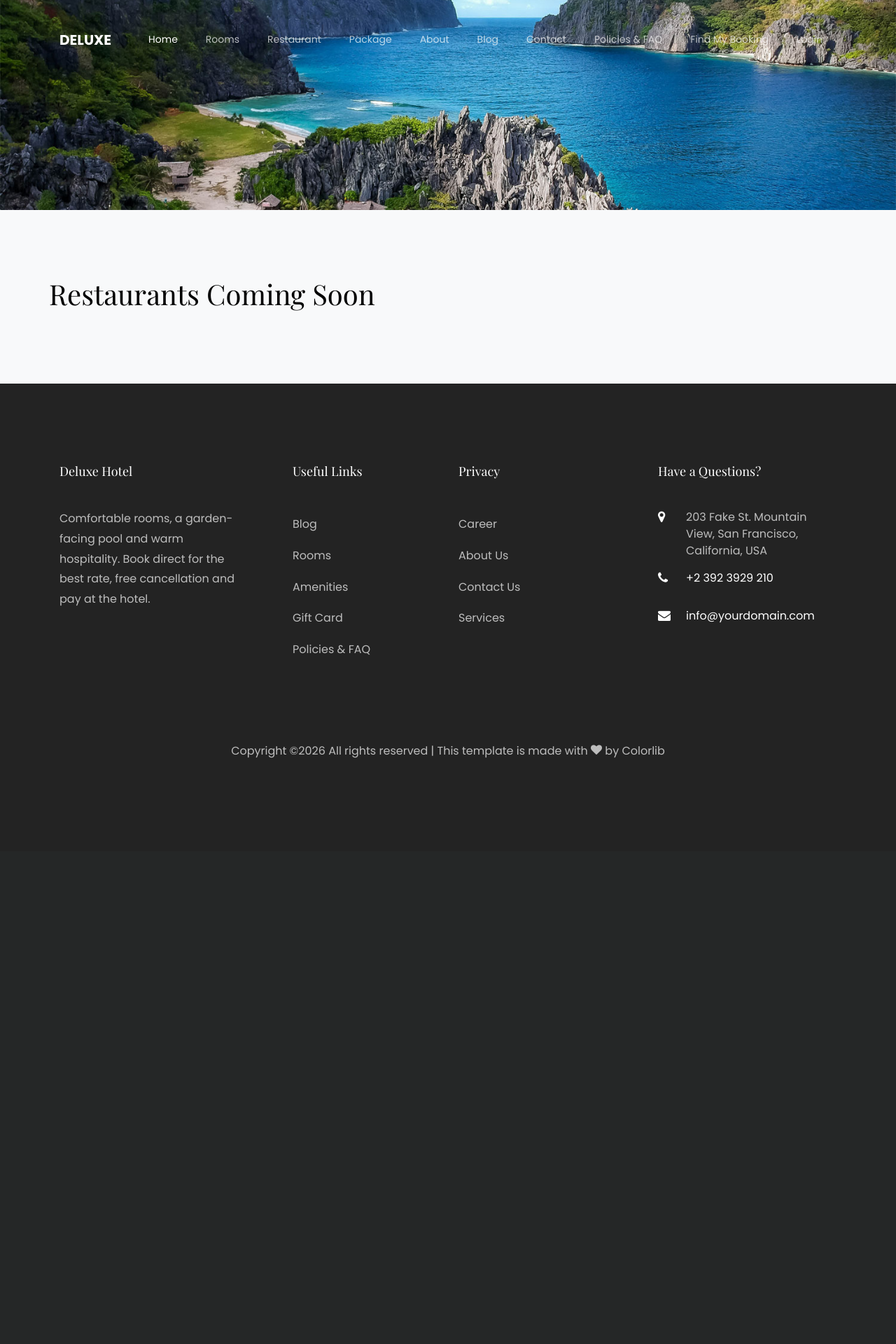
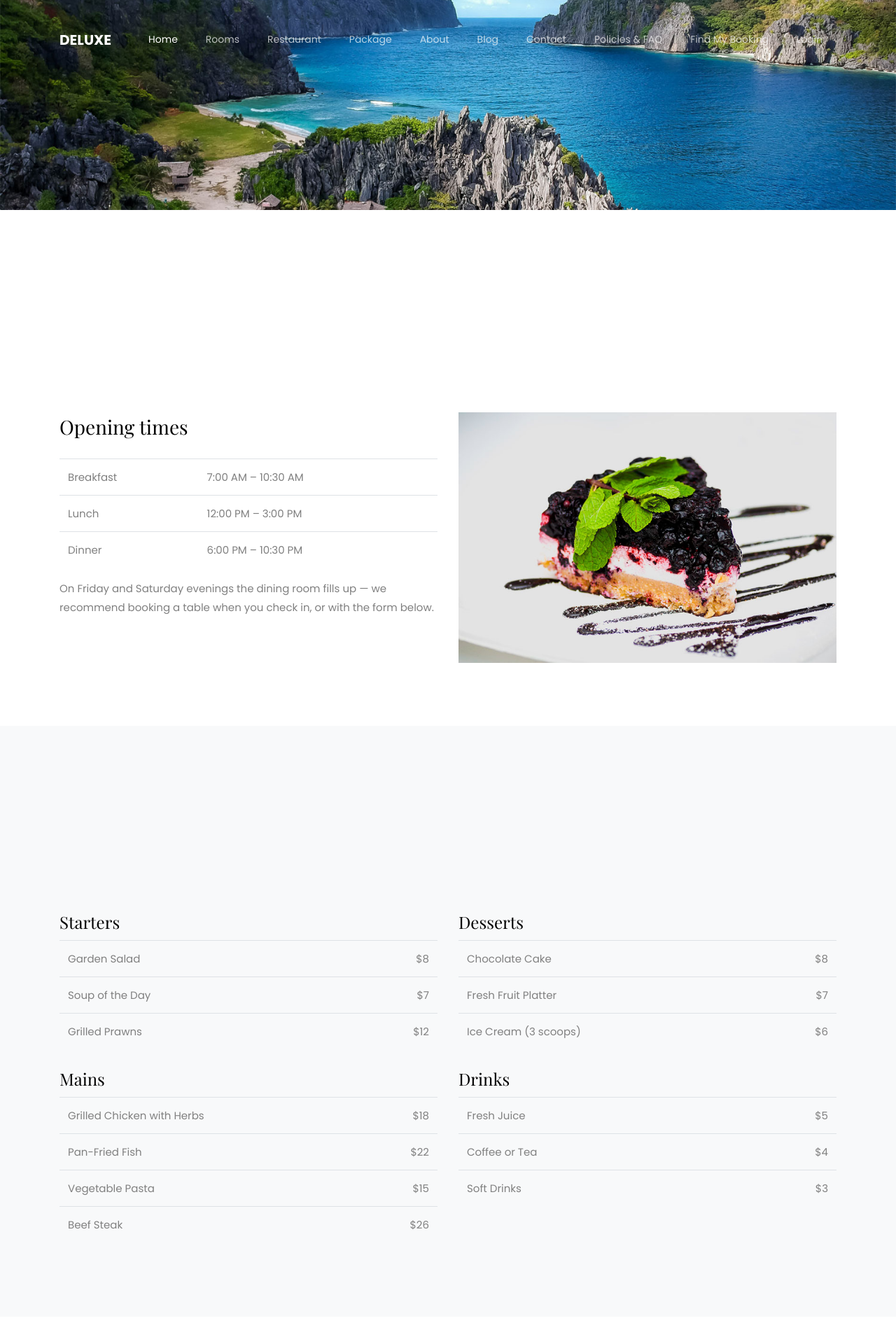
Before and after one commit to MdTanzil/Hotel-Booking-app-Django, a Django app: page /restaurants/ in a window 1280 px wide. Shown: the top 1920 px of the page at 70% size. Before the commit the page ends 1083 px from the top, so only its background shows below. Run offline with Django 4.2, Linux system fonts and the light colour scheme; some libraries are stand-ins or nearby versions; some web fonts are replaced.

Commit message:
Add restaurant page with menu, opening times and Book a Table, plus Whats Included page

```diff
--- a/hotelbooking/form.py
+++ b/hotelbooking/form.py
@@ -1,6 +1,6 @@
 from django.forms import ModelForm
 from django import forms
-from .models import Booking, Package_Booking, Contact, Review, Lead
+from .models import Booking, Package_Booking, Contact, Review, Lead, TableBooking
 from datetime import datetime
 
 # Create the form class.
@@ -183,3 +183,42 @@ class LeadForm(ModelForm):
         if start_date and end_date and end_date <= start_date:
             self.add_error("end_date", "Departure date must be after arrival date.")
         return cleaned_data
+
+
+class TableBookingForm(ModelForm):
+    date = forms.DateField(
+        required=True,
+        label="Date",
+        widget=forms.DateInput(attrs={"type": "date", "min": datetime.now().date()}),
+    )
+    occasion = forms.CharField(
+        label="Occasion (optional)",
+        required=False,
+        help_text="Birthday, anniversary, business dinner — anything we should know.",
+    )
+    message = forms.CharField(
+        label="Anything else? (optional)",
+        required=False,
+        widget=forms.Textarea(attrs={"rows": 3}),
+    )
+
+    class Meta:
+        model = TableBooking
+        fields = [
+            "name",
+            "email",
+            "phone_number",
+            "date",
+            "time",
+            "guests",
+            "occasion",
+            "message",
+        ]
+
+    def clean_guests(self):
+        guests = self.cleaned_data.get("guests")
+        if guests is not None and not 1 <= guests <= 12:
+            raise forms.ValidationError(
+                "Tables seat 1 to 12 guests — for larger parties, please use the group enquiry form on the Contact page."
+            )
+        return guests
--- a/hotelbooking/templates/hotelbooking/about/main.html
+++ b/hotelbooking/templates/hotelbooking/about/main.html
@@ -1,7 +1,7 @@
 {% extends 'base.html' %}
 {% load static %}
 {% block title %}
-Restaurants
+About Us
 {% endblock title %}
 {% block body %}
     {% include 'hotelbooking/hero.html' with pagename="About Us" %}
@@ -38,7 +38,7 @@ Restaurants
 
                       <div id="collapseOne" class="collapse show" aria-labelledby="headingOne" data-parent="#accordion">
                         <div class="card-body ">
-                            Our Low Price Guarantee isn't just a promise; it's a commitment to providing you with unbeatable value and peace of mind when you shop with us. Trust us to deliver quality products and services without breaking the bank.
+                            Our Low Price Guarantee isn't just a promise; it's a commitment to providing you with unbeatable value and peace of mind when you book direct with us. Trust us to deliver quality rooms and services without breaking the bank.
                         </div>
                       </div>
                     </div>
@@ -107,6 +107,7 @@ Restaurants
 
 
                   </div>
+                  <p class="mt-4">See <a href="{% url 'hotelbooking:whats-included' %}">everything included with your stay</a>, or <a href="{% url 'hotelbooking:restaurants_home' %}">book a table in our restaurant</a>.</p>
             </div>
           </div>
         </div>
--- a/hotelbooking/templates/hotelbooking/restaurants/main.html
+++ b/hotelbooking/templates/hotelbooking/restaurants/main.html
@@ -1,17 +1,95 @@
 {% extends 'base.html' %}
 {% load static %}
+{% load crispy_forms_tags %}
 {% block title %}
-Restaurants
+Restaurant
 {% endblock title %}
 {% block body %}
-    {% include 'hotelbooking/hero.html' with pagename="Restaurants" %}
-    <section class="ftco-section bg-light">
+    {% include 'hotelbooking/hero.html' with pagename="Restaurant" %}
+    <section class="ftco-section">
         <div class="container">
+            <div class="row justify-content-center mb-5 pb-3">
+                <div class="col-md-7 heading-section text-center ftco-animate">
+                    <h2>Our Restaurant</h2>
+                    <p>A relaxed dining room with a menu that changes with the season. Guests can charge meals to the room and settle everything together at check-out.</p>
+                </div>
+            </div>
             <div class="row">
-                <div>
-                <h1>Restaurants Coming Soon</h1>
+                <div class="col-md-6">
+                    <h3 class="mb-4">Opening times</h3>
+                    <table class="table">
+                        <tr><td>Breakfast</td><td>7:00 AM – 10:30 AM</td></tr>
+                        <tr><td>Lunch</td><td>12:00 PM – 3:00 PM</td></tr>
+                        <tr><td>Dinner</td><td>6:00 PM – 10:30 PM</td></tr>
+                    </table>
+                    <p>On Friday and Saturday evenings the dining room fills up — we recommend booking a table when you check in, or with the form below.</p>
+                </div>
+                <div class="col-md-6">
+                    <img src="{% static 'images/menu-1.jpg' %}" alt="Our restaurant" class="img-fluid">
                 </div>
             </div>
         </div>
-</section>
+    </section>
+    <section class="ftco-section bg-light">
+        <div class="container">
+            <div class="row justify-content-center mb-5 pb-3">
+                <div class="col-md-7 heading-section text-center ftco-animate">
+                    <h2>Sample Menu</h2>
+                    <p>The menu changes with the season — this is a taste of what we serve.</p>
+                </div>
+            </div>
+            <div class="row">
+                <div class="col-md-6">
+                    <h4>Starters</h4>
+                    <table class="table">
+                        <tr><td>Garden Salad</td><td class="text-right">$8</td></tr>
+                        <tr><td>Soup of the Day</td><td class="text-right">$7</td></tr>
+                        <tr><td>Grilled Prawns</td><td class="text-right">$12</td></tr>
+                    </table>
+                    <h4 class="mt-4">Mains</h4>
+                    <table class="table">
+                        <tr><td>Grilled Chicken with Herbs</td><td class="text-right">$18</td></tr>
+                        <tr><td>Pan-Fried Fish</td><td class="text-right">$22</td></tr>
+                        <tr><td>Vegetable Pasta</td><td class="text-right">$15</td></tr>
+                        <tr><td>Beef Steak</td><td class="text-right">$26</td></tr>
+                    </table>
+                </div>
+                <div class="col-md-6">
+                    <h4>Desserts</h4>
+                    <table class="table">
+                        <tr><td>Chocolate Cake</td><td class="text-right">$8</td></tr>
+                        <tr><td>Fresh Fruit Platter</td><td class="text-right">$7</td></tr>
+                        <tr><td>Ice Cream (3 scoops)</td><td class="text-right">$6</td></tr>
+                    </table>
+                    <h4 class="mt-4">Drinks</h4>
+                    <table class="table">
+                        <tr><td>Fresh Juice</td><td class="text-right">$5</td></tr>
+                        <tr><td>Coffee or Tea</td><td class="text-right">$4</td></tr>
+                        <tr><td>Soft Drinks</td><td class="text-right">$3</td></tr>
+                    </table>
+                </div>
+            </div>
+        </div>
+    </section>
+    <section class="ftco-section" id="book-a-table">
+        <div class="container">
+            <div class="row justify-content-center mb-5 pb-3">
+                <div class="col-md-7 heading-section text-center ftco-animate">
+                    <h2>Book a Table</h2>
+                    <p>Reserve a table for lunch or dinner. We will confirm your booking by email.</p>
+                </div>
+            </div>
+            <div class="row">
+                <div class="col-md-8 mx-auto">
+                    <form action="" method="post">
+                        {% csrf_token %}
+                        {{ form|crispy }}
+                        <div class="pb-4 mb-6 mt-3 mb-4 text-center">
+                            <button type="submit" class="btn btn-primary btn-lg rounded-0 p-6">Book a Table</button>
+                        </div>
+                    </form>
+                </div>
+            </div>
+        </div>
+    </section>
 {% endblock body %}
--- a/hotelbooking/urls.py
+++ b/hotelbooking/urls.py
@@ -22,6 +22,7 @@ from .views import (
     GuestCancelBookingView,
     GuestPayView,
     BlogDetailView,
+    WhatsIncludedView,
     RestaurantsTemplateView,
     AboutUsTemplateView,
     BlogTemplateView,
@@ -88,6 +89,7 @@ urlpatterns = [
     path('about-us/', AboutUsTemplateView.as_view(),name='about-us'),
     path('blog/', BlogTemplateView.as_view(),name='blog'),
     path('blog/<slug:slug>/', BlogDetailView.as_view(), name='blog-detail'),
+    path('whats-included/', WhatsIncludedView.as_view(), name='whats-included'),
     path('policies/', PoliciesFaqView.as_view(), name='policies-faq'),
     path("find-booking/", FindBookingView.as_view(), name="find-booking"),
     path(
--- a/hotelbooking/views.py
+++ b/hotelbooking/views.py
@@ -11,9 +11,9 @@ from datetime import datetime, date, timedelta
 from django.contrib import messages
 from django.views import View
 from django.views.generic import TemplateView, ListView, CreateView, DetailView
-from .models import Room, Package, Booking, Room_category, Package_Booking, Review, BlogPost
+from .models import Room, Package, Booking, Room_category, Package_Booking, Review, BlogPost, TableBooking
 from django.db.models import Q, Avg
-from .form import BookingForm, PackageBookingForm, ContactForm, ChangeDatesForm, ReviewForm, FindBookingForm, LeadForm
+from .form import BookingForm, PackageBookingForm, ContactForm, ChangeDatesForm, ReviewForm, FindBookingForm, LeadForm, TableBookingForm
 from .emails import (
     send_booking_confirmation,
     send_package_booking_confirmation,
@@ -637,9 +637,31 @@ class ChangeBookingDatesView(LoginRequiredMixin, View):
         return render(request, template_name, context)
 
 
-class RestaurantsTemplateView(TemplateView):
+class RestaurantsTemplateView(View):
     template_name = "hotelbooking/restaurants/main.html"
 
+    def get(self, request):
+        context = {"form": TableBookingForm()}
+        return render(request, self.template_name, context)
+
+    def post(self, request):
+        form = TableBookingForm(request.POST)
+        if form.is_valid():
+            booking = form.save()
+            messages.success(
+                request,
+                f"Your table for {booking.guests} on "
+                f"{booking.date.strftime('%B %d, %Y')} at "
+                f"{booking.time.strftime('%I:%M %p')} is requested. "
+                "Our team will confirm it by email shortly.",
+            )
+            return redirect("hotelbooking:restaurants_home")
+        context = {"form": form}
+        return render(request, self.template_name, context)
+
+
+class WhatsIncludedView(TemplateView):
+    template_name = "hotelbooking/whats_included.html"
 
 class AboutUsTemplateView(TemplateView):
     template_name = "hotelbooking/about/main.html"
--- a/templates/footer.html
+++ b/templates/footer.html
@@ -7,17 +7,6 @@
           <p>
             Comfortable rooms, a garden-facing pool and warm hospitality. Book direct for the best rate, free cancellation and pay at the hotel.
           </p>
-          <ul class="ftco-footer-social list-unstyled float-md-left float-lft mt-5">
-            <li class="ftco-animate">
-              <a href="#"><span class="icon-twitter"></span></a>
-            </li>
-            <li class="ftco-animate">
-              <a href="#"><span class="icon-facebook"></span></a>
-            </li>
-            <li class="ftco-animate">
-              <a href="#"><span class="icon-instagram"></span></a>
-            </li>
-          </ul>
         </div>
       </div>
       <div class="col-md">
@@ -28,13 +17,10 @@
               <a href="{% url 'hotelbooking:blog' %}" class="py-2 d-block">Blog</a>
             </li>
             <li>
-              <a href="#" class="py-2 d-block">Rooms</a>
+              <a href="{% url 'hotelbooking:rooms' %}" class="py-2 d-block">Rooms</a>
             </li>
             <li>
-              <a href="#" class="py-2 d-block">Amenities</a>
-            </li>
-            <li>
-              <a href="#" class="py-2 d-block">Gift Card</a>
+              <a href="{% url 'hotelbooking:whats-included' %}" class="py-2 d-block">What's Included</a>
             </li>
             <li>
               <a href="{% url 'hotelbooking:policies-faq' %}" class="py-2 d-block">Policies &amp; FAQ</a>
@@ -47,16 +33,10 @@
           <h2 class="ftco-heading-2">Privacy</h2>
           <ul class="list-unstyled">
             <li>
-              <a href="#" class="py-2 d-block">Career</a>
+              <a href="{% url 'hotelbooking:about-us' %}" class="py-2 d-block">About Us</a>
             </li>
             <li>
-              <a href="#" class="py-2 d-block">About Us</a>
-            </li>
-            <li>
-              <a href="#" class="py-2 d-block">Contact Us</a>
-            </li>
-            <li>
-              <a href="#" class="py-2 d-block">Services</a>
+              <a href="{% url 'hotelbooking:contact-us' %}" class="py-2 d-block">Contact Us</a>
             </li>
           </ul>
         </div>
```
Also changed, not shown: hotelbooking/admin.py (+8 -0 lines), hotelbooking/models.py (+46 -0 lines), hotelbooking/templates/hotelbooking/index.html (+0 -14 lines), hotelbooking/templates/hotelbooking/whats_included.html (added, +63 -0 lines), hotelbooking/migrations/0019_tablebooking.py (added).
